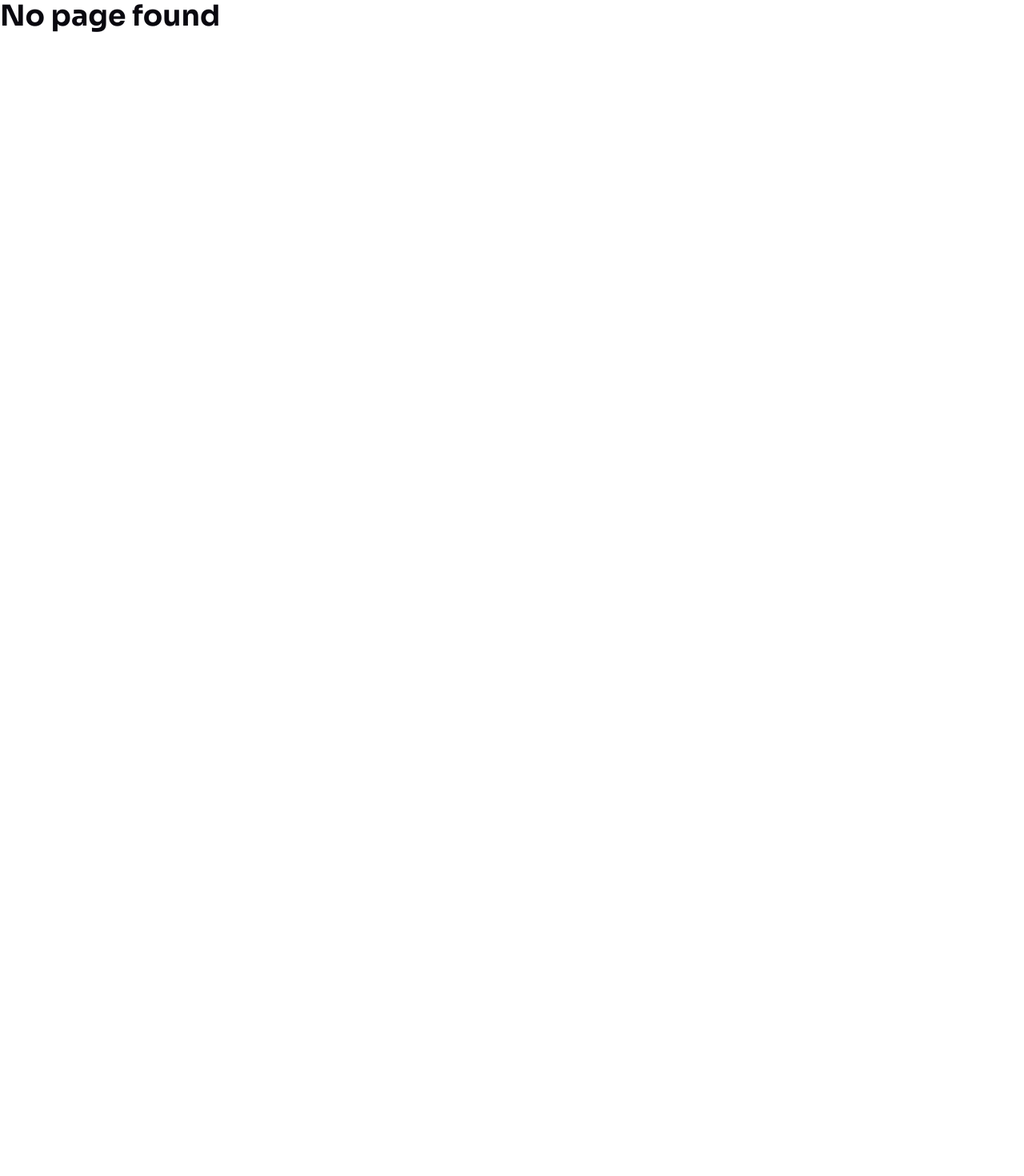
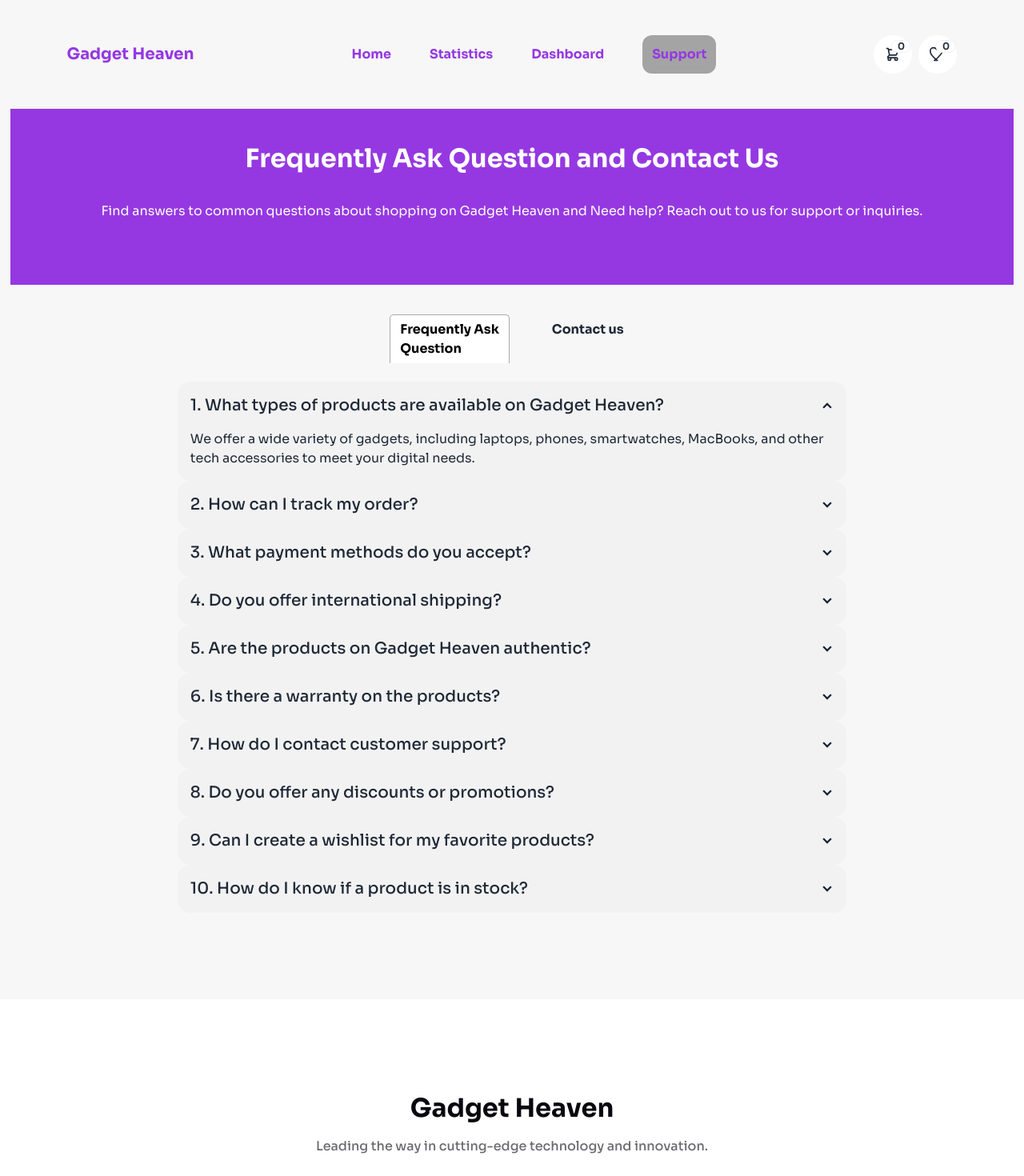
Before and after one commit to Niloy4001/Gadget_Heaven, a React (Vite) app: page /support in a window 1280 px wide. Before the commit this address had no page. Shown: the top 1470 px of the page at 80% size. Before the commit the page ends 800 px from the top, so only its background shows below. Built offline with nearby package versions, Linux system fonts and the light colour scheme.

Commit message:
extra route added

```diff
--- a/public/category.json
+++ b/public/category.json
@@ -23,4 +23,9 @@
         "id": 6,
         "category": "MacBook"
     }
+    ,
+    {
+        "id": 7,
+        "category": "Camera"
+    }
 ]
--- /dev/null
+++ b/src/Accordion.jsx
@@ -0,0 +1,91 @@
+import React from 'react';
+
+const Accordion = () => {
+    return (
+        <div>
+            <div className="collapse collapse-arrow bg-base-200">
+                <input type="radio" name="my-accordion-2" defaultChecked />
+                <div className="collapse-title text-xl font-medium">1. What types of products are available on Gadget Heaven?</div>
+                <div className="collapse-content">
+                    <p>We offer a wide variety of gadgets, including laptops, phones, smartwatches, MacBooks, and other tech accessories to meet your digital needs.</p>
+                </div>
+            </div>
+
+            <div className="collapse collapse-arrow bg-base-200">
+                <input type="radio" name="my-accordion-2" />
+                <div className="collapse-title text-xl font-medium">2. How can I track my order?</div>
+                <div className="collapse-content">
+                    <p>You can track your order by going to the "Dashboard" page on our site .</p>
+                </div>
+            </div>
+
+            <div className="collapse collapse-arrow bg-base-200">
+                <input type="radio" name="my-accordion-2" />
+                <div className="collapse-title text-xl font-medium">3. What payment methods do you accept?</div>
+                <div className="collapse-content">
+                    <p>Initially , we didn't implement payment gateway but you can pay us by Bkash, Nagad.</p>
+                </div>
+            </div>
+
+            <div className="collapse collapse-arrow bg-base-200">
+                <input type="radio" name="my-accordion-2" />
+                <div className="collapse-title text-xl font-medium">4. Do you offer international shipping?</div>
+                <div className="collapse-content">
+                    <p>We do not but the process is on going.</p>
+                </div>
+            </div>
+
+
+            <div className="collapse collapse-arrow bg-base-200">
+                <input type="radio" name="my-accordion-2" />
+                <div className="collapse-title text-xl font-medium">5. Are the products on Gadget Heaven authentic?</div>
+                <div className="collapse-content">
+                    <p>Yes, all products sold on Gadget Heaven are 100% authentic and sourced directly from reputable brands and suppliers.</p>
+                </div>
+            </div>
+
+            <div className="collapse collapse-arrow bg-base-200">
+                <input type="radio" name="my-accordion-2" />
+                <div className="collapse-title text-xl font-medium">6. Is there a warranty on the products?</div>
+                <div className="collapse-content">
+                    <p>No, there is no warranty on any product.</p>
+                </div>
+            </div>
+
+            <div className="collapse collapse-arrow bg-base-200">
+                <input type="radio" name="my-accordion-2" />
+                <div className="collapse-title text-xl font-medium">7. How do I contact customer support?</div>
+                <div className="collapse-content">
+                    <p>You can reach out to our customer support team via the support page, where we offer support through email.</p>
+                </div>
+            </div>
+
+            <div className="collapse collapse-arrow bg-base-200">
+                <input type="radio" name="my-accordion-2" />
+                <div className="collapse-title text-xl font-medium">8. Do you offer any discounts or promotions?</div>
+                <div className="collapse-content">
+                    <p>No, we do offer as it is a new company.</p>
+                </div>
+            </div>
+
+            <div className="collapse collapse-arrow bg-base-200">
+                <input type="radio" name="my-accordion-2" />
+                <div className="collapse-title text-xl font-medium">9. Can I create a wishlist for my favorite products?</div>
+                <div className="collapse-content">
+                    <p>Yes, users can save products to their wishlist for easy access and to keep track of items they’re interested in purchasing later.</p>
+                </div>
+            </div>
+
+            <div className="collapse collapse-arrow bg-base-200">
+                <input type="radio" name="my-accordion-2" />
+                <div className="collapse-title text-xl font-medium">10. How do I know if a product is in stock?</div>
+                <div className="collapse-content">
+                    <p>Product availability is shown on each product details page. to know that you just have to press view detail button</p>
+                </div>
+            </div>
+
+        </div>
+    );
+};
+
+export default Accordion;
--- a/src/Card.jsx
+++ b/src/Card.jsx
@@ -6,7 +6,7 @@
     const { product_image, product_title, price, product_id } = gadget
     return (
         <div>
-            <div className='p-5 rounded-2xl bg-white'>
+            <div className='p-5 rounded-2xl bg-white shadow-xl'>
                 <div className='mb-5'><img src={product_image} className='w-full h-[300px] rounded-xl object-fill' alt="" /></div>
                 <h1 className='font-semibold text-2xl text-[#09080F] mb-3'>{product_title} </h1>
                 <p className='font-medium text-xl text-[#09080F99] mb-4'>Price : {price} $</p>
--- a/src/Cards.jsx
+++ b/src/Cards.jsx
@@ -6,24 +6,28 @@
     const allGadgets = useLoaderData()
     const { category } = useParams()
 
-    const [allData, setData] = useState(allGadgets);
 
-    const navigate = useNavigate()
+    const [allData, setAllData] = useState(allGadgets);
+
+
+
+
 
 
     useEffect(() => {
         if (!category) {
-            setData([...allGadgets].slice(0, 7))
+            setAllData([...allGadgets].slice(0, 7))
 
         }
 
-        else if (category == 'All Product') {
-            setData(allGadgets)
+        else if (category === 'All Product') {
+            setAllData(allGadgets)
             // console.log(category);
 
-        } else {
+        }
+        else {
             const arr = [...allGadgets].filter((item) => item.category == category)
-            setData(arr)
+            setAllData(arr)
         }
     }, [category, allGadgets])
 
@@ -33,7 +37,12 @@
         <div className='grid grid-cols-1 md:grid-cols-2 lg:grid-cols-3 gap-6'>
 
             {
+                allData.length> 0 ?
                 allData.map((item) => <Card key={item.product_id} gadget={item}></Card>)
+                :
+                <div className='flex justify-center items-center'>
+                    <p className='font-bold text-3xl text-[#09080F] '>No data found</p>
+                </div>
             }
 
 
--- a/src/Dashboard.jsx
+++ b/src/Dashboard.jsx
@@ -48,7 +48,7 @@
 
 
     }
-    console.log(cartItem);
+
 
 
     // handle Modal close button
--- a/src/Home.jsx
+++ b/src/Home.jsx
@@ -16,7 +16,7 @@
                 <title>Gadgets | Gadget Heaven</title>
             </Helmet>
             <div className='w-[98%] mx-auto bg-[#9538E2] rounded-b-3xl relative'>
-                <div className='w-[98%]  lg:w-[90%] mx-auto pb-72 '>
+                <div className='w-[98%]  lg:w-[90%] mx-auto pb-72 pt-7'>
                     <h1 className="leading-[34px] lg:leading-[60px] font-bold text-3xl lg:text-[56px] text-white text-center mb-6">Upgrade Your Tech Accessorize with Gadget Heaven Accessories</h1>
                     <p className="font-normal text-base text-white text-center mb-6">Explore the latest gadgets that will take your experience to the next level. From smart devices to the coolest accessories, we have it all!</p>
                     <div className='text-center pt-9'>
@@ -38,7 +38,7 @@
                 {/* Card section */}
                 <div className='grid grid-cols-1 md:grid-cols-4 lg:grid-cols-6 gap-6'>
                     {/* Categories Sidebar */}
-                    <div className='col-span-1 md:col-span-1 lg:col-span-1 space-y-5 bg-white rounded-2xl'>
+                    <div className='col-span-1 md:col-span-1 lg:col-span-1 space-y-5 bg-white rounded-2xl py-6'>
                         {
                             categories.map((item) => <CategoriesSidebar key={item.id} category={item}></CategoriesSidebar>)
                         }
--- a/src/Navbar.jsx
+++ b/src/Navbar.jsx
@@ -21,21 +21,22 @@
 
 
     return (
-        <div className={`w-[98%] mx-auto rounded-t-3xl ${pathname == '/' ? 'bg-[#9538E2]' : ''} `}>
+        <div className={`w-[98%] mx-auto rounded-t-3xl ${pathname !== '/statistics' && pathname !== '/dashboard' && pathname !== '/support'? 'bg-[#9538E2]' : ''} `}>
             <div className="navbar flex justify-between py-8  w-[90%] mx-auto gap-4">
                 {/* logo */}
                 <div className="flex">
-                    <p className={`text-xl font-bold  ${pathname === '/' ? 'text-white' : 'text-[#9538E2]'}`}>Gadget Heaven</p>
+                    <p className={`text-xl font-bold  ${pathname !== '/statistics' && pathname !== '/dashboard' && pathname !== '/support' ? 'text-white' : 'text-[#9538E2]'}`}>Gadget Heaven</p>
                 </div>
                 {/* menu icon */}
-                <div className={`text-2xl lg:hidden ${pathname == '/' ? 'text-white' : 'text-[#9538E2]'}`} onClick={() => handleMenu()}>
+                <div className={`text-2xl lg:hidden ${pathname !== '/statistics' && pathname !== '/dashboard' && pathname !== '/support' ? 'text-white' : 'text-[#9538E2]'}`} onClick={() => handleMenu()}>
                     {open ? < RiMenu5Line /> : <IoCloseOutline />}
                 </div>
                 {/* pages link */}
-                <div className={`flex lg:items-center lg:static lg:gap-12 lg:flex-row flex-col absolute ${open ? '-top-44' : 'top-24'} duration-1000 left-[35%] z-50 ${pathname === '/' ? 'bg-[#9538E2]' : 'bg-white'} lg:bg-transparent rounded-lg gap-4 px-3 py-3`}>
-                    <NavLink to={"/"}><p className={`${pathname === '/' ? 'text-white' : 'text-[#9538E2]'}  font-bold text-base`}>Home</p></NavLink>
-                    <NavLink to={"/statistics"}><p className={`${pathname === '/' ? 'text-white' : 'text-[#9538E2]'}  font-bold text-base`}>Statistics</p></NavLink>
-                    <NavLink to={"/dashboard"}><p className={`${pathname === '/' ? 'text-white' : 'text-[#9538E2]'}  font-bold text-base`}>Dashboard</p></NavLink>
+                <div className={`flex lg:items-center lg:static lg:gap-12 lg:flex-row flex-col absolute ${open ? '-top-44' : 'top-24'} duration-1000 left-[35%] z-50 ${pathname !== '/statistics' && pathname !== '/dashboard' && pathname !== '/support' ? 'bg-[#9538E2]' : 'bg-white'} lg:bg-transparent rounded-lg gap-4 px-3 py-3`}>
+                    <NavLink to={"/"}><p className={`${pathname !== '/statistics' && pathname !== '/dashboard' && pathname !== '/support' ? 'text-white' : 'text-[#9538E2]'}  font-bold text-base`}>Home</p></NavLink>
+                    <NavLink to={"/statistics"}><p className={`${pathname !== '/statistics' && pathname !== '/dashboard' && pathname !== '/support' ? 'text-white' : 'text-[#9538E2]'}  font-bold text-base`}>Statistics</p></NavLink>
+                    <NavLink to={"/dashboard"}><p className={`${pathname !== '/statistics' && pathname !== '/dashboard' && pathname !== '/support' ? 'text-white' : 'text-[#9538E2]'}  font-bold text-base`}>Dashboard</p></NavLink>
+                    <NavLink to={"/support"}><p className={`${pathname !== '/statistics' && pathname !== '/dashboard' && pathname !== '/support' ? 'text-white' : 'text-[#9538E2]'}  font-bold text-base`}>Support</p></NavLink>
                 </div>
                 {/* cartList and wishlist */}
                 <div className="flex items-center gap-2">
@@ -55,18 +56,6 @@
                                         strokeWidth="2"
                                         d="M3 3h2l.4 2M7 13h10l4-8H5.4M7 13L5.4 5M7 13l-2.293 2.293c-.63.63-.184 1.707.707 1.707H17m0 0a2 2 0 100 4 2 2 0 000-4zm-8 2a2 2 0 11-4 0 2 2 0 014 0z" />
                                 </svg>
-                                {/* <svg
-                                xmlns="http://www.w3.org/2000/svg"
-                                className="h-5 w-5"
-                                fill="none"
-                                viewBox="0 0 24 24"
-                                stroke="currentColor">
-                                <path
-                                    strokeLinecap="round"
-                                    strokeLinejoin="round"
-                                    strokeWidth="2"
-                                    d="M12 21c-.707 0-1.414-.293-1.957-.836l-.276-.276c-3.191-3.191-5.08-5.08-7.009-7.283C1.293 10.17 1 8.39 1 7a5 5 0 015-5c1.654 0 3.204.896 4.223 2.354C10.797 2.896 12.347 2 14 2a5 5 0 015 5c0 1.39-.293 3.17-2.758 5.604-1.928 2.203-3.818 4.092-7.009 7.283l-.276.276c-.543.543-1.25.836-1.957.836z" />
-                            </svg> */}
 
                                 <span className="badge badge-sm indicator-item">{cartItem.length}</span>
                             </div>
@@ -105,17 +94,7 @@
                                 <span className="badge badge-sm indicator-item">{wishItem.length}</span>
                             </div>
                         </div>
-                        {/* <div
-                        tabIndex={0}
-                        className="card card-compact dropdown-content bg-base-100 z-[1] mt-3 w-52 shadow">
-                        <div className="card-body">
-                            <span className="text-lg font-bold">{wishItem.length} Items</span>
-                            <span className="text-info">Subtotal: ${wishItem.reduce((accumulator, item) => accumulator + item.price, 0)}</span>
-                            <div className="card-actions">
-                                <button className="btn btn-primary btn-block">View Wish List</button>
-                            </div>
-                        </div>
-                    </div> */}
+
                     </div>
                 </div>
             </div>
--- a/src/ProductDetails.jsx
+++ b/src/ProductDetails.jsx
@@ -49,16 +49,20 @@
 
 
     }
-
+    // handle heart button
+    const [wish, setWish] = useState(true)
     const handleWishList = (gadget) => {
         const isExist = wishItem.find((item) => item.product_id == gadget.product_id)
         if (isExist) {
-            return notifyForRejection()
+            // setWish(false)
+            return
         }
         else {
             setWishItem([...wishItem, gadget])
             notifyForSuccessWhishList()
+            setWish(false)
         }
+
 
     }
 
@@ -108,7 +112,7 @@
                                 </ul>
                                 <p className='font-bold lg:text-lg text-[#09080F] mb-3'>Rating: </p>
                                 <div className='flex items-center gap-4'>
-                                    <span><Rating style={{ maxWidth: 150 }} readOnly value={rating} itemStyles={myStyles} /></span>
+                                    <span><Rating style={{ maxWidth: 130 }} readOnly value={rating} itemStyles={myStyles} /></span>
                                     <button className='btn btn-xs rounded-full'><span>{rating}</span></button>
                                 </div>
                                 {/* <p>star</p> */}
@@ -117,6 +121,8 @@
                                         onClick={() => handleAddToCart(singleData)}
                                         className='btn flex items-center gap-2 bg-[#9538E2] text-white rounded-3xl hover:bg-transparent hover:text-black'><span>Add To Card</span><span><IoCartOutline /></span></button>
                                     <button
+                                        disabled={!wish && true}
+                                        className='text-3xl'
                                         onClick={() => handleWishList(singleData)}
                                     ><FaRegHeart /></button>
                                 </div>
--- a/src/Statistics.jsx
+++ b/src/Statistics.jsx
@@ -5,7 +5,7 @@
 
 const Statistics = () => {
     const allData = useLoaderData()
-    console.log(allData);
+
 
     const data = [
         {
--- /dev/null
+++ b/src/Support.jsx
@@ -0,0 +1,48 @@
+import React from 'react';
+import { Tab, Tabs, TabList, TabPanel } from 'react-tabs';
+import 'react-tabs/style/react-tabs.css';
+import Accordion from './Accordion';
+
+const Support = () => {
+    return (
+        <div>
+            {/* Support banner */}
+            <div className='w-[98%] mx-auto bg-[#9538E2]  relative'>
+                <div className='w-[98%]  lg:w-[90%] mx-auto pb-14 pt-8'>
+                    <h1 className="leading-[34px] lg:leading-[60px] font-bold text-2xl lg:text-[32px] text-white text-center mb-6">Frequently Ask Question and Contact Us</h1>
+                    <p className="font-normal text-base text-white text-center mb-6">Find answers to common questions about shopping on Gadget Heaven and Need help? Reach out to us for support or inquiries.</p>
+
+                </div>
+            </div>
+            {/* tabs */}
+            <div className='w-[98%] mx-auto'>
+                <Tabs className={'py-9'}>
+                    <TabList className={'flex justify-center gap-6 md:gap-10 font-bold '}>
+                        <Tab><p>Frequently Ask</p> <p>Question</p></Tab>
+                        <Tab>Contact us</Tab>
+                    </TabList>
+                    {/* panel 1 */}
+                    <TabPanel className={'w-full md:w-2/3 mx-auto py-6 '}>
+                        <Accordion></Accordion>
+                    </TabPanel>
+                    {/* panel 2 */}
+                    <TabPanel className={'w-full md:w-1/2 mx-auto py-6'}>
+                        <div className='space-y-4'>
+                            <label className="input input-bordered flex items-center gap-2">
+                                Name
+                                <input type="text" className="grow" placeholder="" />
+                            </label>
+                            <label className="input input-bordered flex items-center gap-2">
+                                Email
+                                <input type="text" className="grow" placeholder="" />
+                            </label>
+                            <textarea className="textarea textarea-bordered w-full" placeholder="Bio"></textarea>
+                        </div>
+                    </TabPanel>
+                </Tabs>
+            </div>
+        </div>
+    );
+};
+
+export default Support;
```
Also changed, not shown: src/main.jsx (+8 -5 lines), src/index.css (line endings or trailing spaces).
